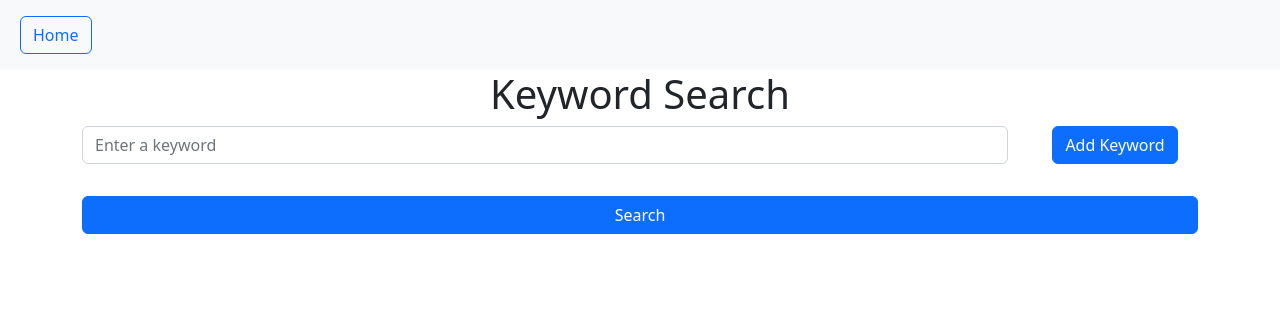
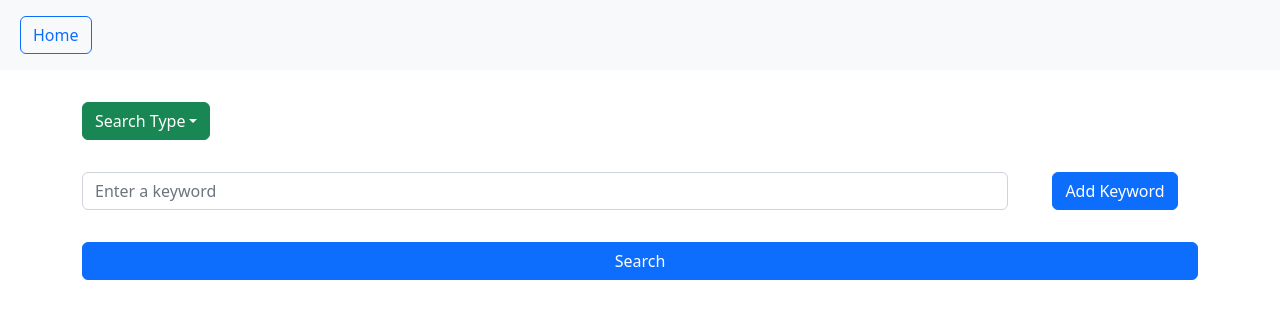
Before and after one commit to derikvanschaik/quotes-api-frontend, a React (Create React App) app: page /keyword-search in a window 1280 px wide. Shown: the top 318 px of the page. Built offline with nearby package versions, Linux system fonts and the light colour scheme.

Commit message:
add dropdown to navigate between different search types

```diff
--- a/src/components/AuthorSearch.js
+++ b/src/components/AuthorSearch.js
@@ -8,6 +8,7 @@ import Spinner from 'react-bootstrap/Spinner';
 import {useState} from 'react';
 import AuthorsAccordion from './AuthorsAccordion';
 import NavComponent from './NavComponent';
+import SearchType from './SearchType';
 import APP from '../enums/enum'
 
 function AuthorSearch() {
@@ -48,7 +49,7 @@ function AuthorSearch() {
       <>
       <NavComponent includeHome={true}/>
       <Container>
-          <h1 className='text-center'>Author Search</h1>
+          <SearchType />
           <Stack gap={5}>
             <Row className='text-center'>
                 <Form>
--- a/src/components/KeywordSearch.js
+++ b/src/components/KeywordSearch.js
@@ -6,6 +6,7 @@ import Form from 'react-bootstrap/Form';
 import Stack from 'react-bootstrap/Stack';
 import {useState} from 'react';
 import NavComponent from './NavComponent';
+import SearchType from './SearchType';
 import Badge from 'react-bootstrap/Badge';
 import APP from '../enums/enum'
 
@@ -37,7 +38,7 @@ function AuthorSearch() {
       <>
       <NavComponent includeHome={true}/>
       <Container>
-          <h1 className='text-center'>Keyword Search</h1>
+          <SearchType />
           <Stack gap={5}>
             <Row className='text-center'>
                 <Form>
--- /dev/null
+++ b/src/components/SearchType.js
@@ -0,0 +1,19 @@
+import Dropdown from 'react-bootstrap/Dropdown';
+import { Link, useNavigate } from "react-router-dom";
+
+function SearchType() {
+  const navigate = useNavigate();
+  return (
+    <Dropdown style={{margin: '2em 0'}}>
+        <Dropdown.Toggle variant="success" id="dropdown-basic">
+        Search Type
+        </Dropdown.Toggle>
+        <Dropdown.Menu>
+          <Dropdown.Item href="#" onClick={() => navigate('/search')}>Author</Dropdown.Item>
+          <Dropdown.Item href="#" onClick={()=> navigate('/keyword-search')}>Keyword</Dropdown.Item>
+        </Dropdown.Menu>
+    </Dropdown>
+  );
+}
+
+export default SearchType;
```
